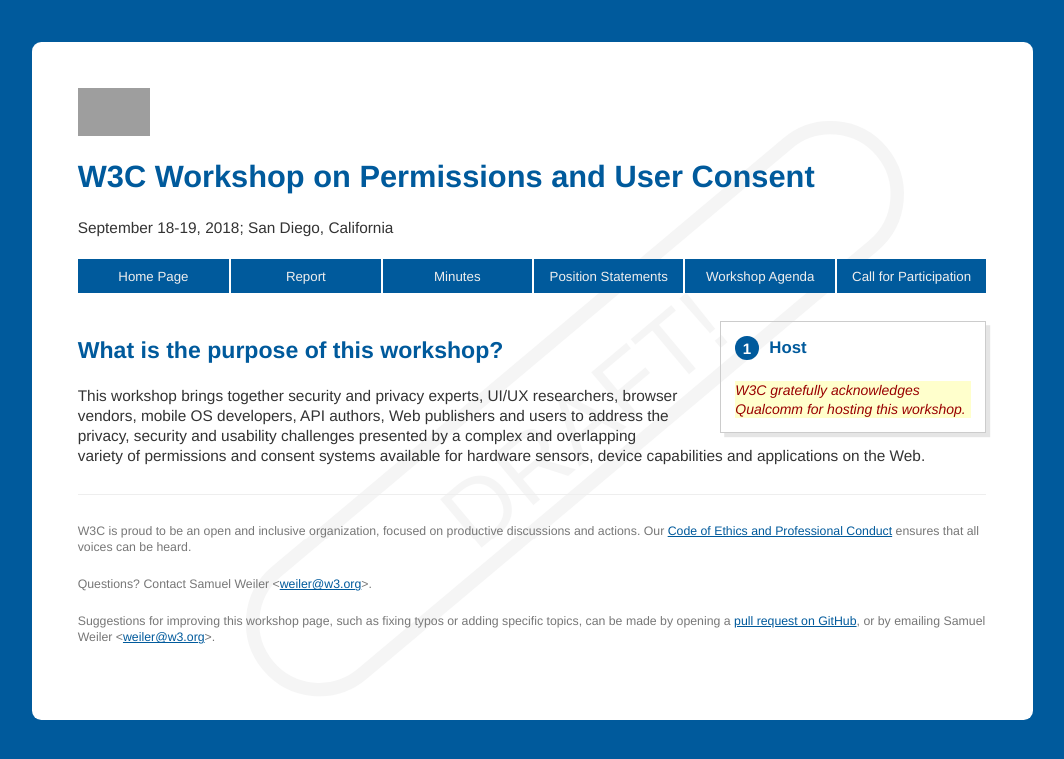
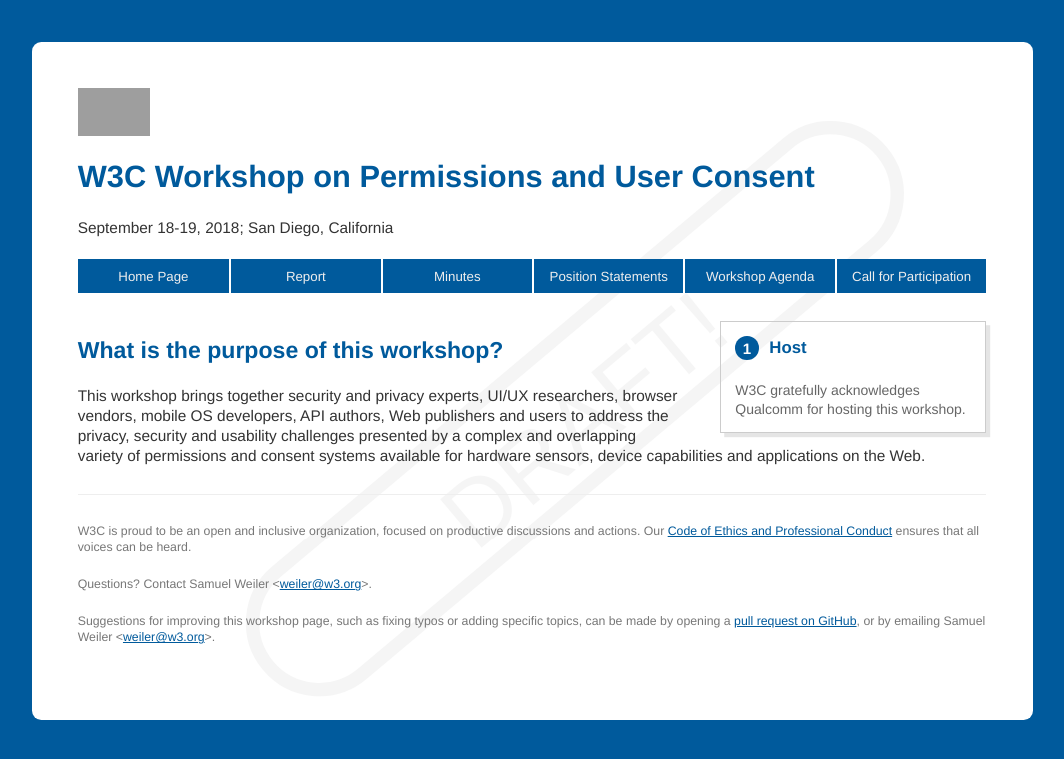
Before and after one commit to w3c/permissions-ws-2018, a Jekyll site: the page built from index.md, in a window 1280 px wide. Shown: the top 759 px of the page, without its empty margins (108-1172 px from the left). Built offline with Jekyll 4.4.1, drawn with Linux system fonts in a browser that asks for light colours; our own code applies the rules of GitHub Pages for plain Markdown files; grey boxes are pictures that could not be loaded.

Commit message:
Update host_sponsors.html

```diff
--- a/_includes/host_sponsors.html
+++ b/_includes/host_sponsors.html
@@ -1,6 +1,6 @@
 <aside class="box box-host" id="host">
     <h2 class="footnote">Host</h2>
-    <p class="image-paragraph-host todo">
+    <p class="image-paragraph-host">
         W3C gratefully acknowledges Qualcomm for hosting this workshop.
     </p>
  <!--   <p class="image-paragraph todo">
```
